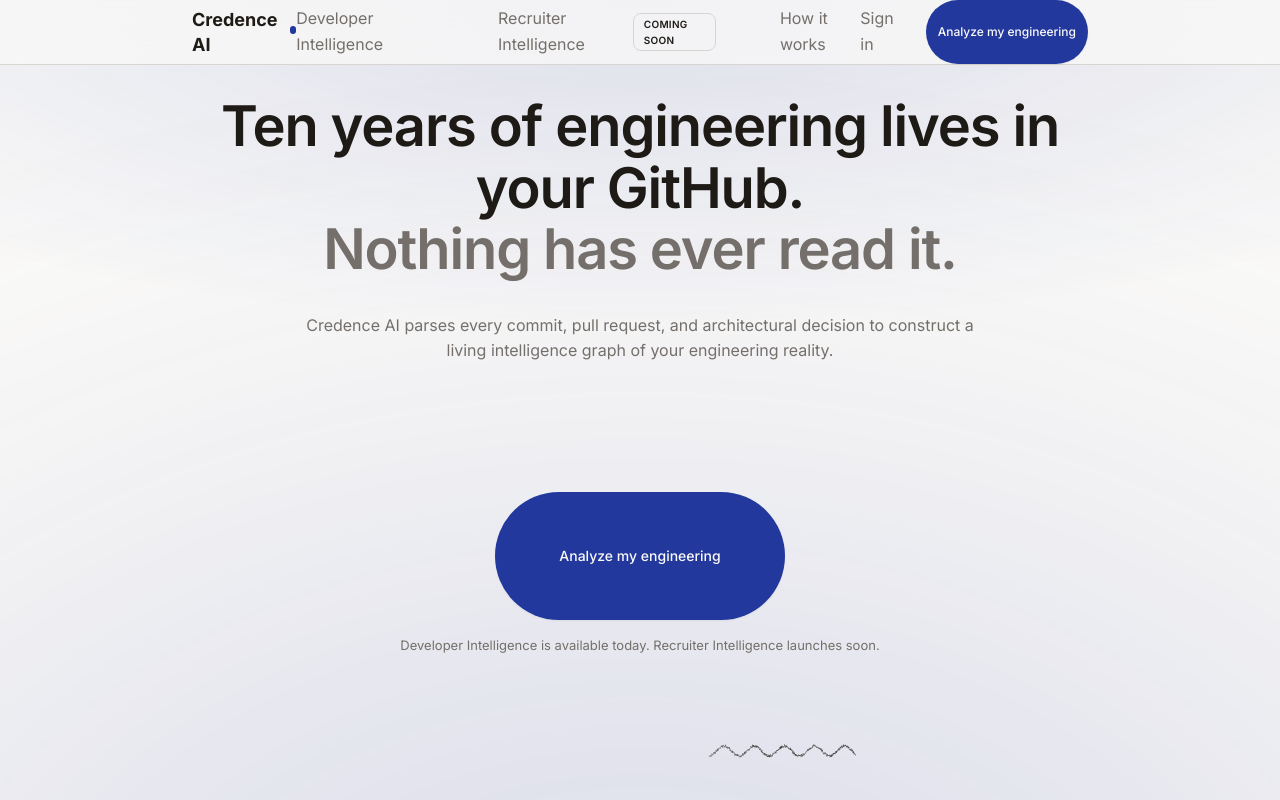
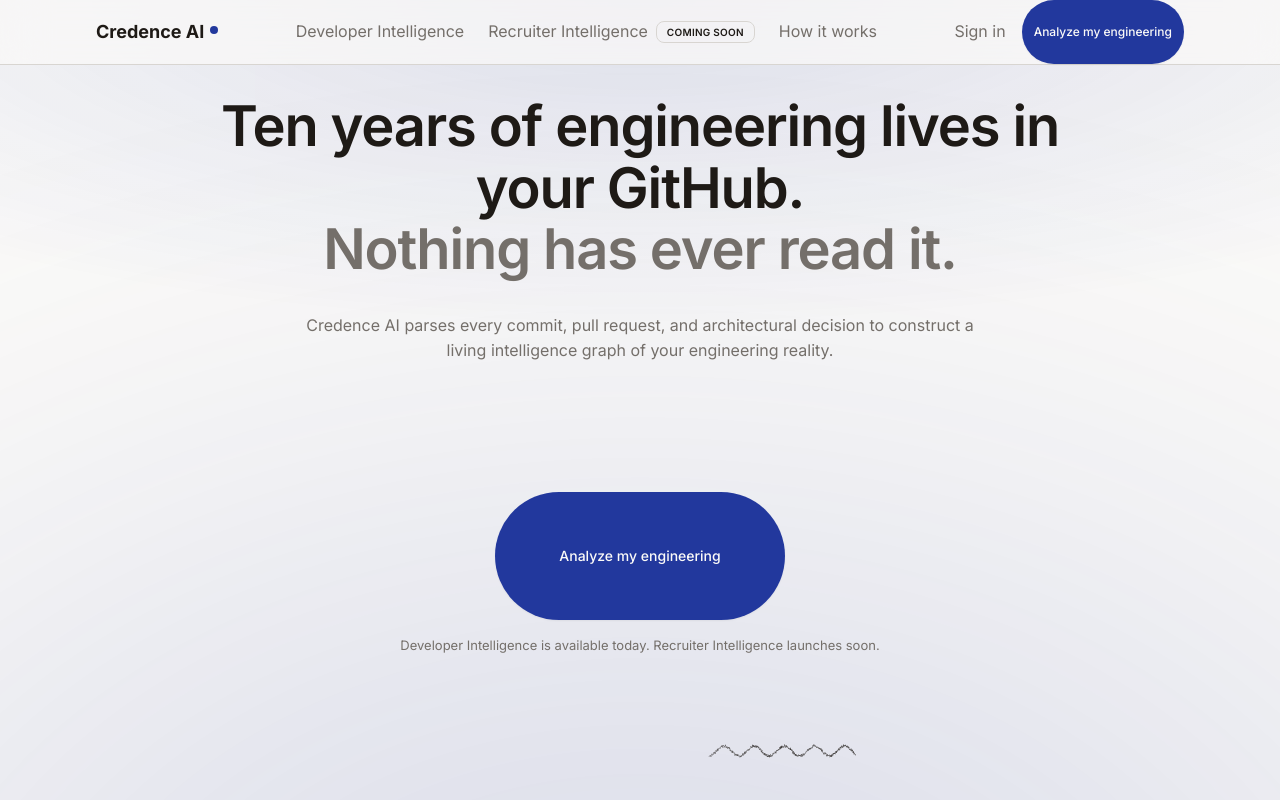
Before and after one commit to imsahildhillon/credence-ai, a Next.js app in the folder apps/web/: page / in a window 1280 px wide. Shown: the top 800 px of the page. Built offline with nearby package versions, Linux system fonts and the light colour scheme.

Commit message:
feat(landing): migrate landing page to production-ready implementation

```diff
--- a/apps/web/src/components/landing/SiteNav.tsx
+++ b/apps/web/src/components/landing/SiteNav.tsx
@@ -16,50 +16,60 @@
  * (`#developer-intelligence` → the Evidence Glimpse panel, `#how-it-works`
  * → the Insight Rows section) — not yet resolvable until those sections
  * exist, but never a dead `href="#"` the way the source mockup had them.
+ *
+ * Spacing: `px-6`/`gap-5`/`gap-4` (not `px-10`/`gap-8`/`gap-6`) — this
+ * project's spacing tokens 0–10 are a non-linear macro-layout scale
+ * (`--space-10` = 128px), not stock Tailwind's rem scale, so nav-internal
+ * spacing needs the smaller steps of that same scale, not larger ones that
+ * happen to share a familiar-looking suffix. The full link set reveals at
+ * `lg:` rather than `md:` because its natural (unwrapped) width is ~1000px
+ * — `md:` (768px) is architecturally too narrow for it regardless of gap
+ * size. `whitespace-nowrap` throughout prevents flexbox's default
+ * `min-width: auto` from letting any label wrap internally under pressure.
  */
 export function SiteNav() {
   return (
     <ScrollAwareNavShell>
-      <div className="mx-auto flex h-16 w-full max-w-6xl items-center justify-between px-4 md:px-10">
-        <Link href="/" className="text-title flex items-center gap-1.5 font-bold">
+      <div className="mx-auto flex h-16 w-full max-w-6xl items-center justify-between px-4 md:px-6">
+        <Link href="/" className="text-title flex items-center gap-1.5 font-bold whitespace-nowrap">
           Credence AI
           <span aria-hidden="true" className="bg-primary mb-1 inline-block size-2 rounded-full" />
         </Link>
 
-        <div className="hidden items-center gap-8 md:flex">
+        <div className="hidden items-center gap-5 lg:flex">
           <a
             href="#developer-intelligence"
-            className="text-body text-muted-foreground hover:text-primary transition-colors"
+            className="text-body text-muted-foreground hover:text-primary transition-colors whitespace-nowrap"
           >
             Developer Intelligence
           </a>
           <span className="flex items-center gap-2">
             <Link
               href="/recruiter-access"
-              className="text-body text-muted-foreground hover:text-primary transition-colors"
+              className="text-body text-muted-foreground hover:text-primary transition-colors whitespace-nowrap"
             >
               Recruiter Intelligence
             </Link>
-            <Badge variant="outline" className="text-[10px] tracking-wide uppercase">
+            <Badge variant="outline" className="text-[10px] tracking-wide whitespace-nowrap uppercase">
               Coming soon
             </Badge>
           </span>
           <a
             href="#how-it-works"
-            className="text-body text-muted-foreground hover:text-primary transition-colors"
+            className="text-body text-muted-foreground hover:text-primary transition-colors whitespace-nowrap"
           >
             How it works
           </a>
         </div>
 
-        <div className="flex items-center gap-6">
+        <div className="flex items-center gap-4">
           <Link
             href="/login"
-            className="text-body text-muted-foreground hover:text-primary hidden transition-colors md:block"
+            className="text-body text-muted-foreground hover:text-primary hidden transition-colors whitespace-nowrap lg:block"
           >
             Sign in
           </Link>
-          <Button asChild size="sm" className="rounded-full">
+          <Button asChild size="sm" className="rounded-full whitespace-nowrap">
             <Link href="/login">Analyze my engineering</Link>
           </Button>
         </div>
```
Also changed, not shown: 1 other file (tests, documents, lock files or other folders).
